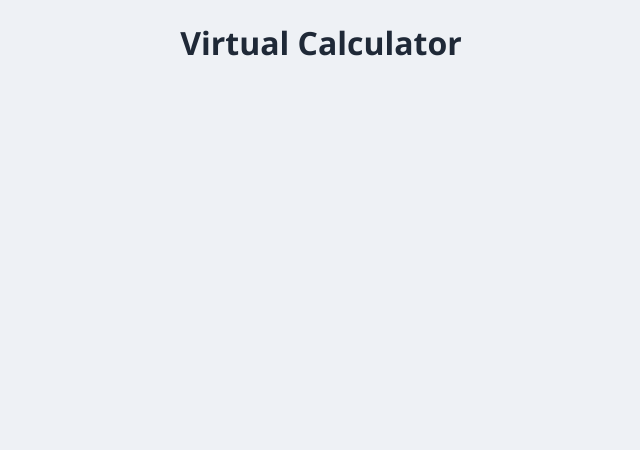
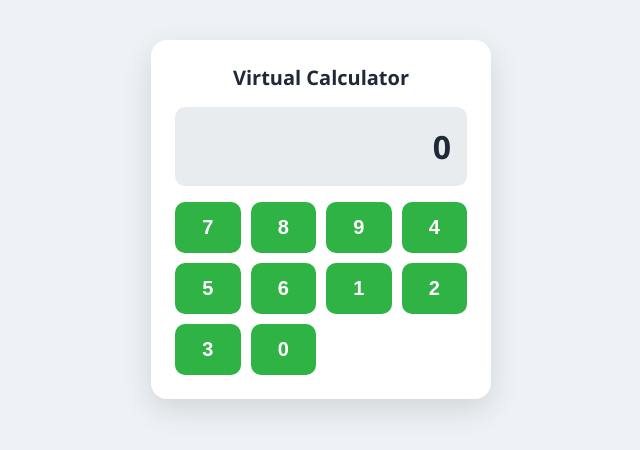
Before and after one commit to Datdaocong/B25DCTV081---BT7, a React (Vite) app: page / in a window 1280 px wide. Shown: the top 450 px of the page, without its empty margins (319-959 px from the left). Built offline with nearby package versions, Linux system fonts and the light colour scheme.

Commit message:
Thêm component Display và Button nhận props nhãn, màu

```diff
--- /dev/null
+++ b/src/App.css
@@ -0,0 +1,55 @@
+.calculator {
+  width: 340px;
+  margin: 40px auto;
+  padding: 24px;
+  background: #fff;
+  border-radius: 16px;
+  box-shadow: 0 10px 30px rgba(0, 0, 0, 0.12);
+}
+
+.calculator-title {
+  margin: 0 0 16px;
+  text-align: center;
+  font-size: 20px;
+  color: #1f2937;
+}
+
+.display {
+  background: #e9ecef;
+  border-radius: 10px;
+  padding: 18px 16px;
+  margin-bottom: 16px;
+  text-align: right;
+  overflow-x: auto;
+}
+
+.display-text {
+  font-size: 32px;
+  font-weight: 600;
+  white-space: nowrap;
+}
+
+.keypad {
+  display: grid;
+  grid-template-columns: repeat(4, 1fr);
+  gap: 10px;
+}
+
+.btn {
+  border: none;
+  border-radius: 10px;
+  padding: 14px 0;
+  font-size: 20px;
+  font-weight: 600;
+  color: #fff;
+  cursor: pointer;
+  transition: filter 0.15s, transform 0.05s;
+}
+
+.btn:hover {
+  filter: brightness(1.1);
+}
+
+.btn:active {
+  transform: scale(0.96);
+}
--- a/src/App.jsx
+++ b/src/App.jsx
@@ -1,3 +1,27 @@
+import { useState } from "react";
+import Display from "./components/Display.jsx";
+import Button from "./components/Button.jsx";
+import "./App.css";
+
 export default function App() {
-  return <h1 style={{ textAlign: "center" }}>Virtual Calculator</h1>;
+  // State lưu biểu thức hiện tại, ví dụ "7+8"
+  const [expression, setExpression] = useState("");
+
+  function handlePress(label) {
+    setExpression(expression + label);
+  }
+
+  const digits = ["7", "8", "9", "4", "5", "6", "1", "2", "3", "0"];
+
+  return (
+    <div className="calculator">
+      <h1 className="calculator-title">Virtual Calculator</h1>
+      <Display expression={expression} />
+      <div className="keypad">
+        {digits.map((d) => (
+          <Button key={d} label={d} color="#2fb344" onPress={handlePress} />
+        ))}
+      </div>
+    </div>
+  );
 }
--- /dev/null
+++ b/src/components/Button.jsx
@@ -0,0 +1,13 @@
+// Button – phím bấm tái sử dụng: nhận props nhãn (label), màu (color),
+// span (số cột chiếm chỗ) và hàm onPress do component cha truyền xuống
+export default function Button({ label, color, span = 1, onPress }) {
+  return (
+    <button
+      className="btn"
+      style={{ background: color, gridColumn: `span ${span}` }}
+      onClick={() => onPress(label)}
+    >
+      {label}
+    </button>
+  );
+}
--- /dev/null
+++ b/src/components/Display.jsx
@@ -0,0 +1,11 @@
+// Display – màn hình máy tính: nhận biểu thức / kết quả hiện tại
+// qua props và hiển thị lên giao diện
+export default function Display({ expression }) {
+  return (
+    <div className="display">
+      <span className="display-text">
+        {expression === "" ? "0" : expression}
+      </span>
+    </div>
+  );
+}
```
